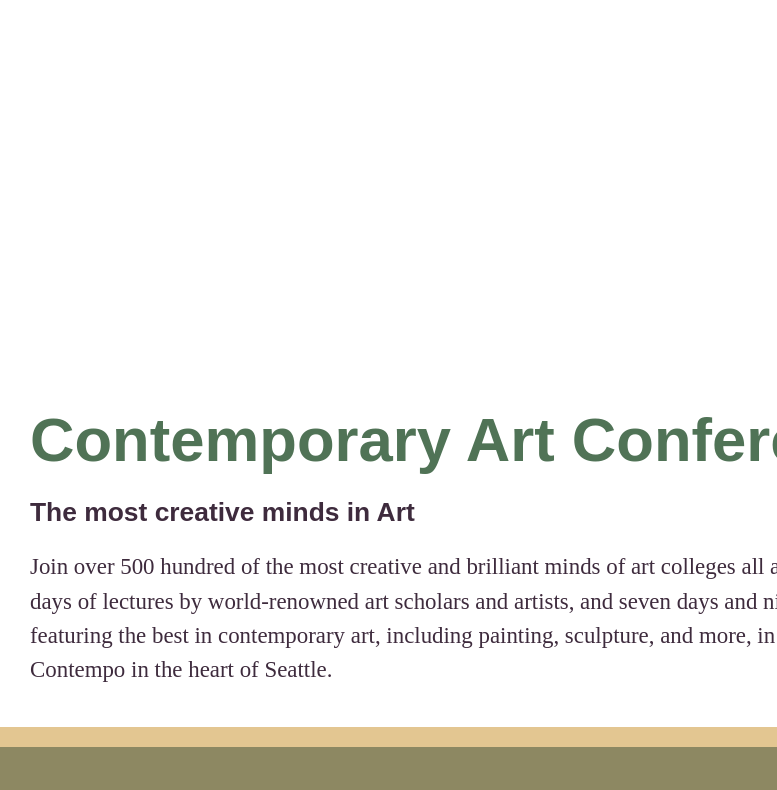
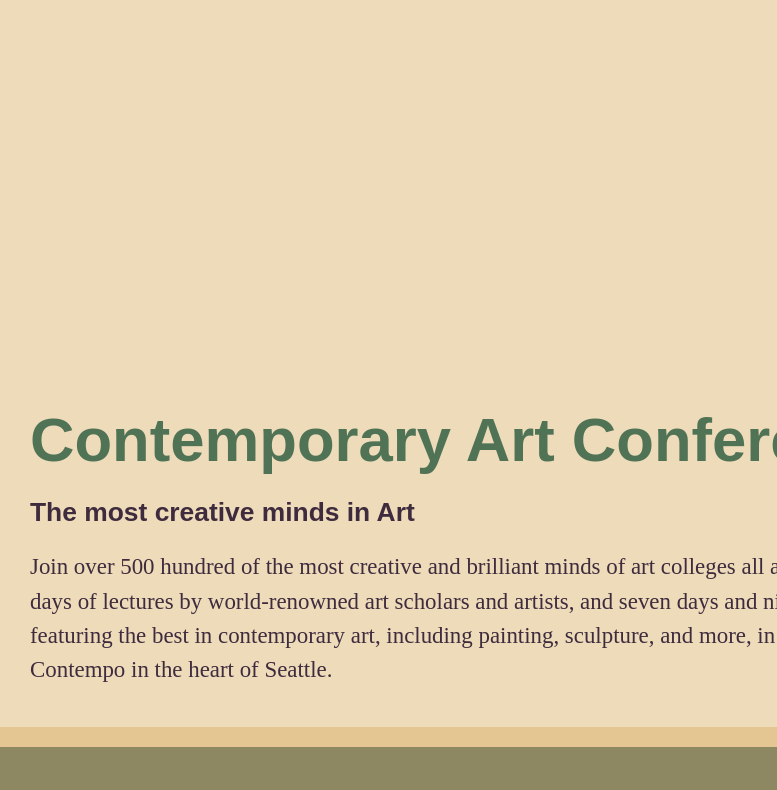
Before and after one commit to heshamelmasry77/equiniti, a website: page builds/development/index.html in a window 1280 px wide. Shown: the part 448-1238 px from the top of the page, without its empty margins (110-887 px from the left). Drawn offline with nearby package versions, Linux system fonts and the light colour scheme; a web font is replaced by a local one.

Commit message:
Revert "Adding  materialize-css for the css"
This reverts commit ca32f4f19abb05485be5cba1b23dcaf408d05e0c.

```diff
--- a/components/sass/_base.scss
+++ b/components/sass/_base.scss
@@ -1,7 +1,7 @@
 // _base.scss
 // ==============
 body {
-  background: lighten($white, 10%);
+  background: lighten($beige, 10%);
   font-family: $bodyFont;
   font-size: 1.1em;
 }
--- a/components/sass/_variables.scss
+++ b/components/sass/_variables.scss
@@ -1,10 +1,8 @@
-
 // _variables.scss
 // =================
 @import "http://fonts.googleapis.com/css?family=Patua+One|Inika";
 
 $beige: #E3C691;
-$white:#ffffff;
 $darkGreenGold: #8D8862;
 $lightGreen: #C0DC99;
 $green: #507356;
--- a/package.json
+++ b/package.json
@@ -27,7 +27,6 @@
     "gulp-util": "^3.0.8",
     "imagemin-pngcrush": "^5.1.0",
     "jquery": "^3.2.1",
-    "materialize-css": "^0.98.2",
     "mustache": "^2.3.0"
   }
 }
```
Also changed, not shown: builds/development/css/style.css, css/style.css.
